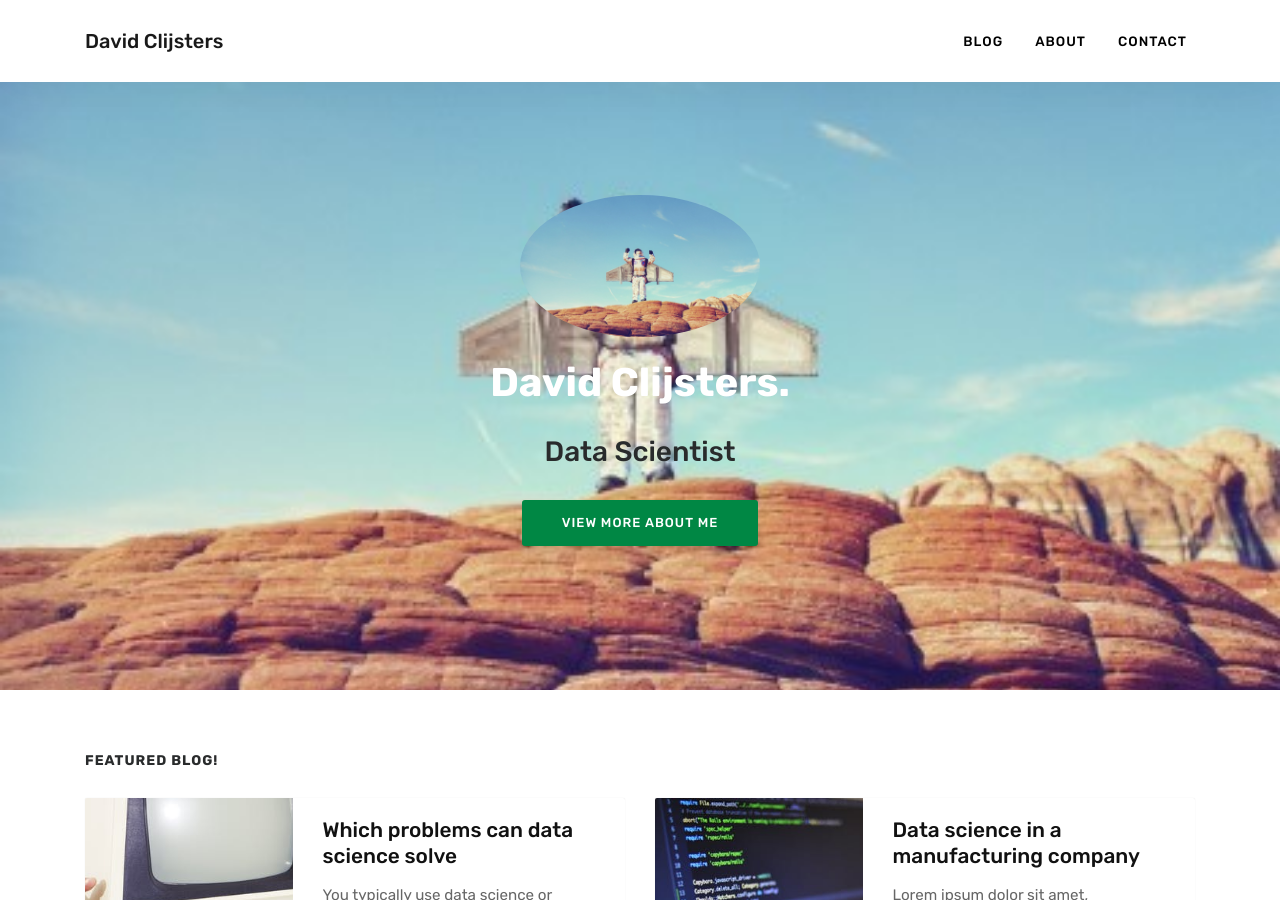
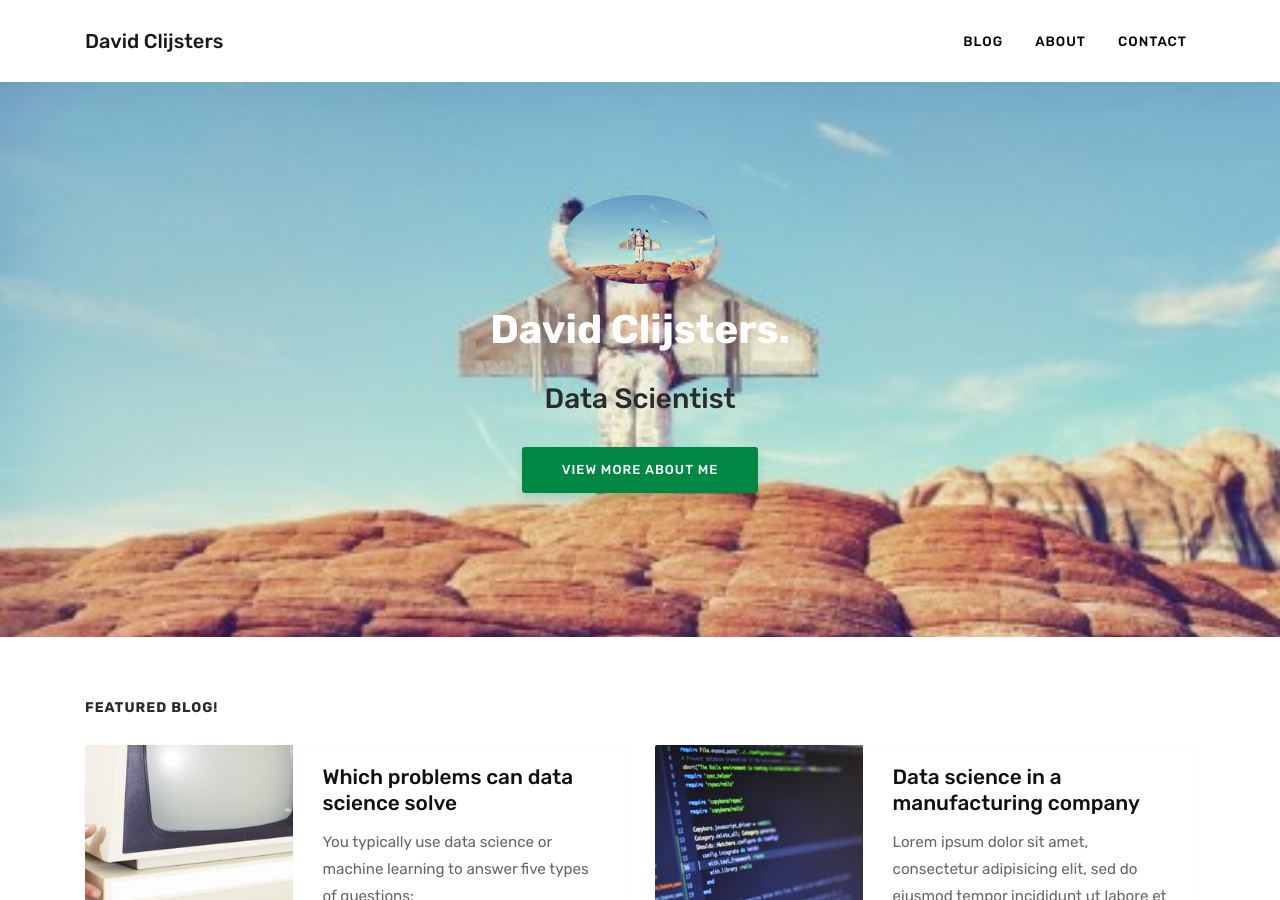
Before and after one commit to clijda/clijda.github.io, a Jekyll site: the page built from index.html, in a window 1280 px wide and 900 px high. Built offline with Jekyll 4.4.1, drawn with Linux system fonts in a browser that asks for light colours; nearby versions of some CDN libraries; the list of posts is cut into pages by our own code.

Commit message:
Update index.html
150-150

```diff
--- a/index.html
+++ b/index.html
@@ -9,7 +9,7 @@ title: Home
 ================================================== -->
 <section class="intro">
 <center>
-<img src="/assets/images/David.jpg" style="border-radius: 100%" height="90px" width="240px" alt="A picture of author.">
+<img src="/assets/images/David.jpg" style="border-radius: 100%" height="150px" width="150px" alt="A picture of author.">
 <br><br>
 <h1 style="color:white"> <span>David Clijsters.</span></h1>
 <br>
```
